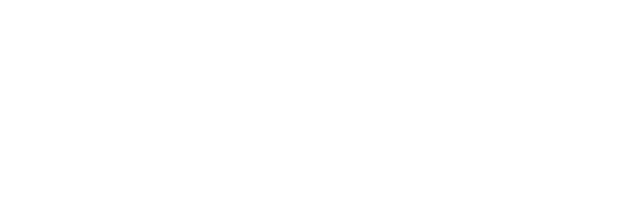
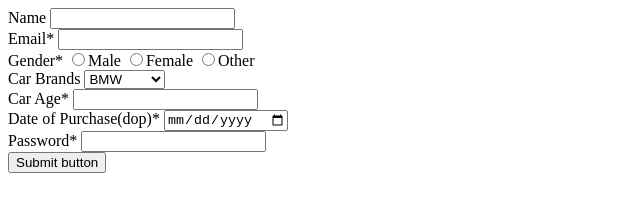
Before and after one commit to acciojob/car-insurance-form-Prasadmts, a website: page main.html in a window 1280 px wide. Shown: the whole page, without its empty margins (0-640 px from the left). Drawn offline with Linux system fonts and the light colour scheme.

Commit message:
created a submission

```diff
--- a/main.html
+++ b/main.html
@@ -7,6 +7,43 @@
 </head>
 
 <body>
+	<form method="get">
+        <div>
+            <label for="name">Name</label>
+            <input type="text" id="name">
+        </div>
+        <div>
+            <label for="email">Email*</label>
+            <input type="email" id="email">
+        </div>
+        <div>
+            <label for="gender">Gender*</label>
+            <input type="radio" name="gender" id="gender">Male
+            <input type="radio" name="gender" id="gender">Female
+            <input type="radio" name="gender" id="gender">Other
+        </div>
+        <div>
+            <label for="cars">Car Brands</label>
+            <select id="cars">
+                <option value="bmw">BMW</option>
+                <option value="audi">Audi</option>
+                <option value="mercedez">Mercedez</option>
+            </select>
+        </div>
+        <div>
+            <label for="carage">Car Age*</label>
+            <input type="number" id="carage">
+        </div>
+        <div>
+            <label for="dop">Date of Purchase(dop)*</label>
+            <input type="date" id="dop">
+        </div>
+        <div>
+            <label for="password">Password*</label>
+            <input type="password" id="password">
+        </div>
+        <button type="submit">Submit button</button>
+    </form>
 	<!-- the entire body must be written by student -->
     <script type="text/javascript" src="./script.js">
 </script>
```
